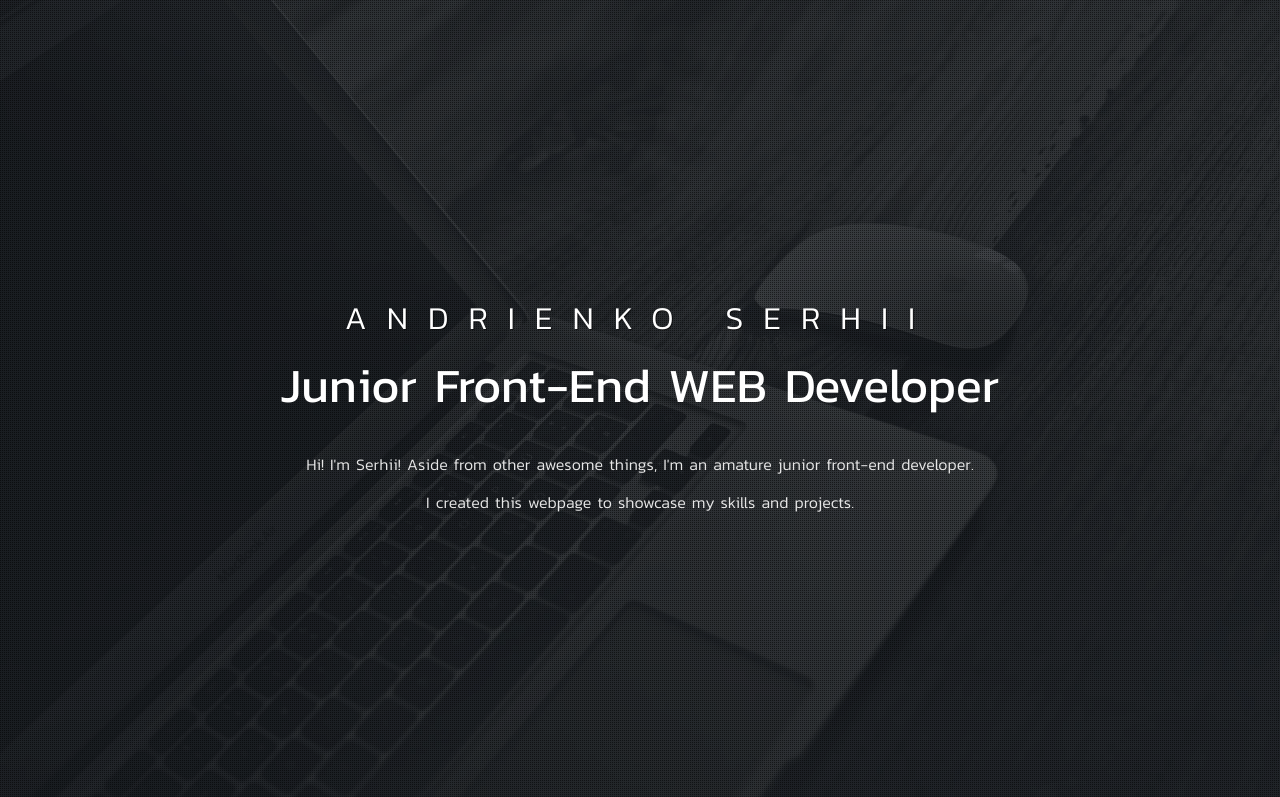
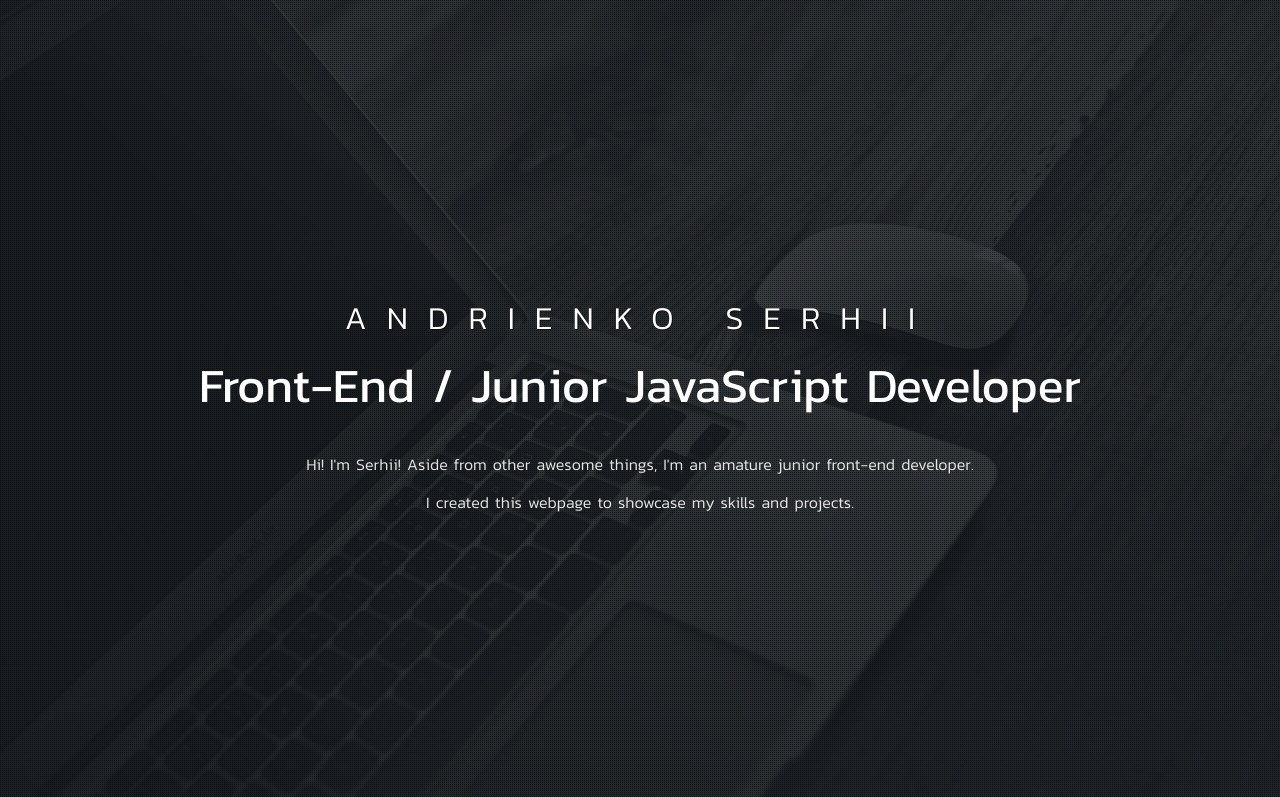
Before and after one commit to zelord85/portfolio, a plain HTML site: page index.html in a window 1280 px wide. Shown: the top 797 px of the page. Drawn offline with Linux system fonts and the light colour scheme; files whose address does not match are found by name.

Commit message:
Update index.html

```diff
--- a/index.html
+++ b/index.html
@@ -13,7 +13,7 @@
 		<header class="intro">
 	<div class="welcome">
 		<h1 class="welcome-title">Andrienko Serhii</h1>
-		<span class="welcome-subtitle">Junior Front-End WEB Developer</span>
+		<span class="welcome-subtitle">Front-End / Junior JavaScript Developer</span>
 		<span class="welcome-description">Hi! I'm Serhii! Aside from other awesome things, I'm an amature junior front-end developer. I created this webpage to showcase my skills and projects.</span>
 	</div>
 	<div class="home-overlay"></div>
```
